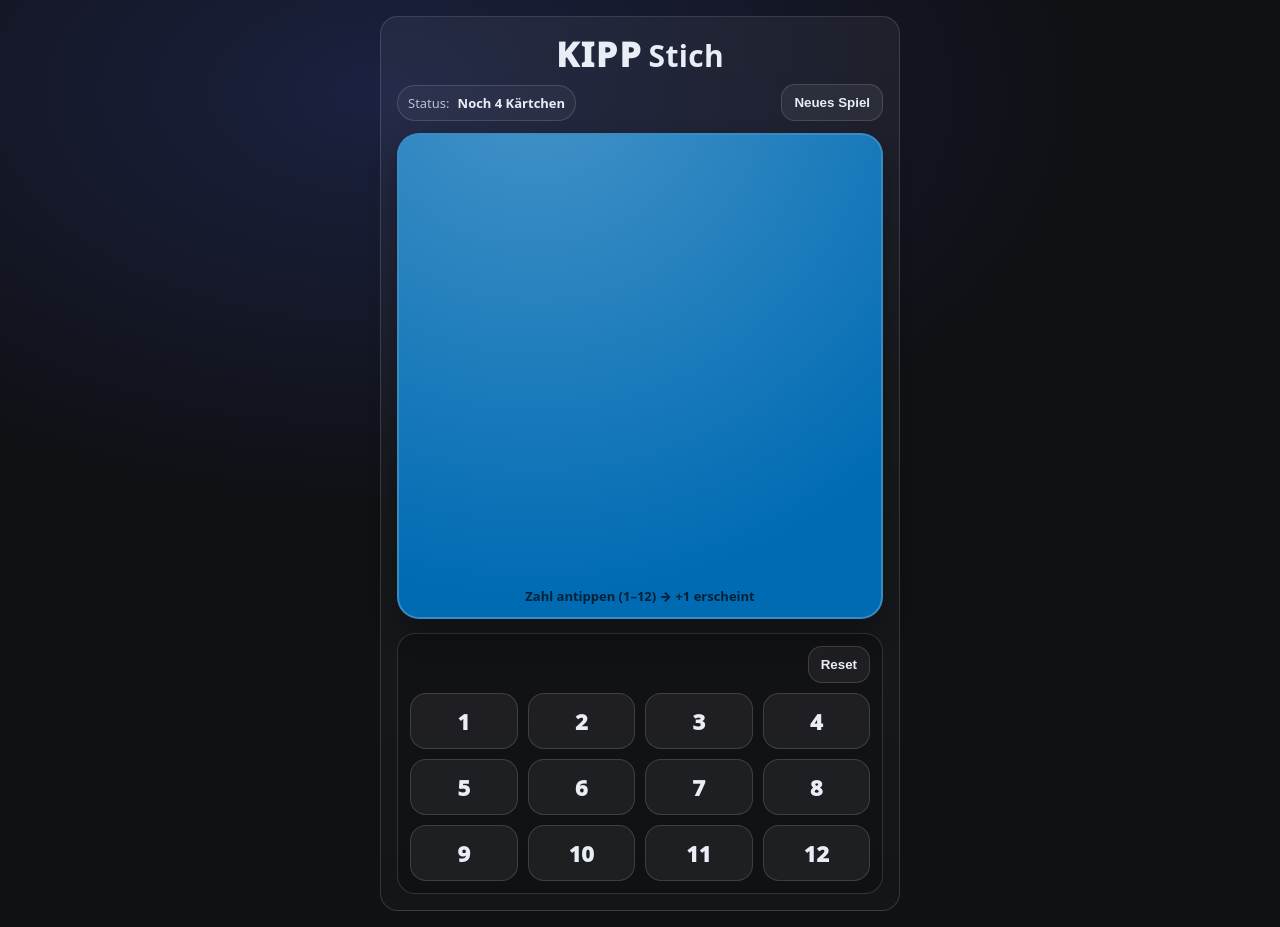
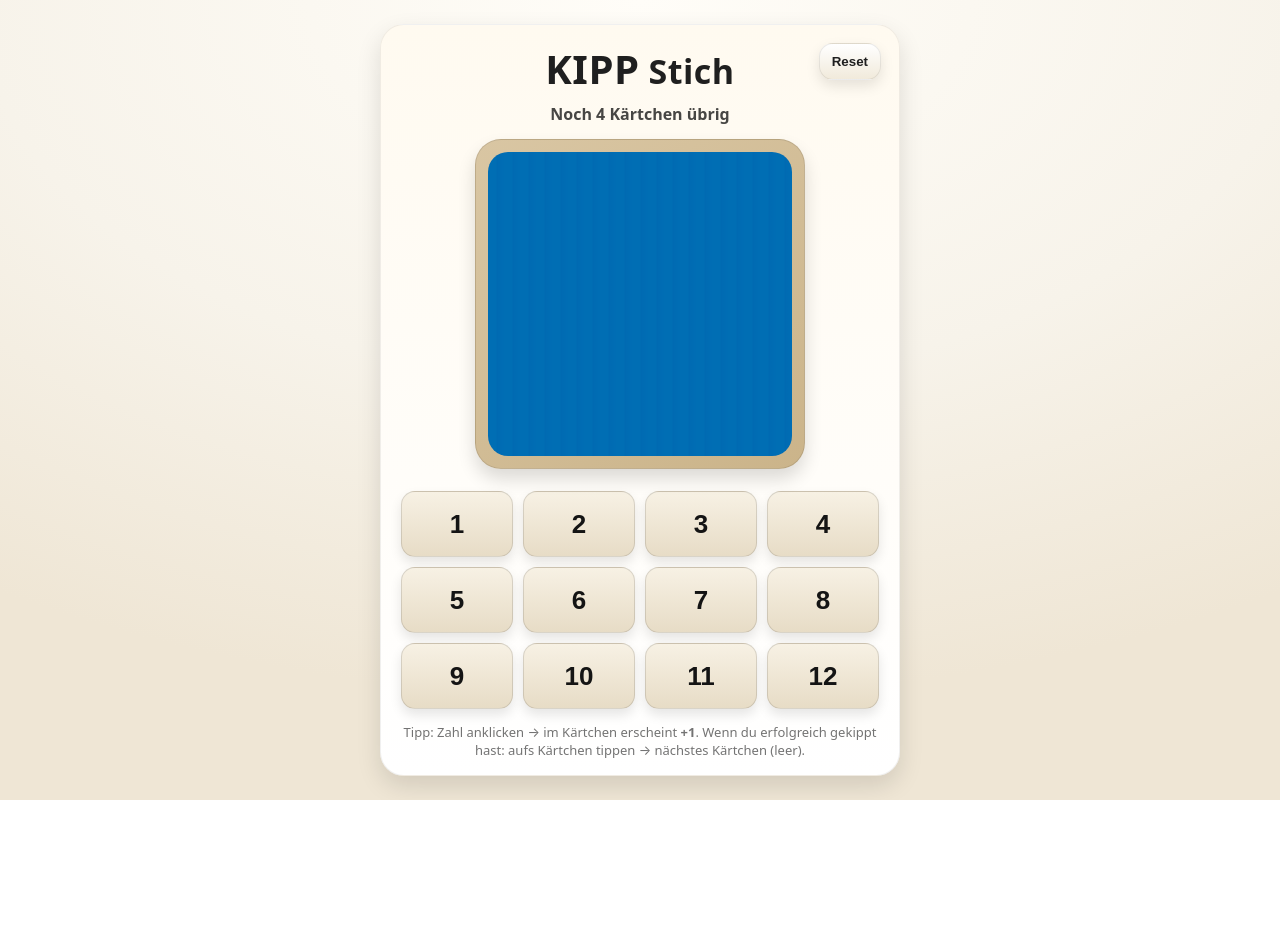
Before and after one commit to peterlenhart/KIPPSTICH, a plain HTML site: page index.html in a window 1280 px wide. After the commit the page ends 800 px from the top, so only its background shows below. Drawn offline with Linux system fonts and the light colour scheme.

Commit message:
Freundlicheres Design

```diff
--- a/index.html
+++ b/index.html
@@ -1,323 +1,287 @@
-<!DOCTYPE html>
+<!doctype html>
 <html lang="de">
 <head>
-  <meta charset="UTF-8" />
-  <meta name="viewport" content="width=device-width, initial-scale=1.0" />
-  <title>KIPPStich – 1 Spieler</title>
+  <meta charset="utf-8" />
+  <meta name="viewport" content="width=device-width, initial-scale=1" />
+  <title>KippStich</title>
   <style>
     :root{
-      --bg:#0f1115;
-      --text:#e8edf6;
-      --muted:#b7c0cf;
-      --outline:rgba(255,255,255,.14);
-      --radius:18px;
+      /* LENNOY-Farben */
+      --violett: rgb(164, 27, 133);
+      --blau:    rgb(0, 107, 179);
+      --gruen:   rgb(0, 166, 82);
+      --orange:  rgb(249, 150, 30);
+
+      /* Bambus / Holz / freundlich */
+      --bg: #f7f3ea;
+      --panel: #fffaf0;
+      --bamboo: #d9c6a3;
+      --bamboo2:#cbb48a;
+      --wood: #a07b4a;
+      --ink: #1f1f1f;
+      --shadow: 0 10px 24px rgba(0,0,0,.12);
+      --radius: 18px;
     }
-    *{box-sizing:border-box}
+
+    *{ box-sizing: border-box; }
     body{
       margin:0;
       font-family: system-ui, -apple-system, Segoe UI, Roboto, Arial, sans-serif;
-      background: radial-gradient(1200px 700px at 30% 10%, #1b2140 0%, var(--bg) 58%);
-      color:var(--text);
-      min-height:100svh;
+      background: radial-gradient(1200px 700px at 50% 0%, #fffdf8 0%, var(--bg) 55%, #efe6d5 100%);
+      color: var(--ink);
+      display:flex;
+      min-height:100vh;
+      align-items:center;
+      justify-content:center;
+      padding:18px;
+    }
+
+    .app{
+      width:min(520px, 100%);
+      background: linear-gradient(180deg, var(--panel), #fff);
+      border-radius: 24px;
+      box-shadow: var(--shadow);
+      padding: 18px 18px 16px;
+      position: relative;
+      border: 1px solid rgba(0,0,0,.06);
+    }
+
+    .topbar{
+      display:flex;
+      align-items:flex-end;
+      justify-content:center;
+      gap: 10px;
+      padding: 6px 0 10px;
+      position: relative;
+    }
+
+    .title{
+      margin:0;
+      text-align:center;
+      line-height:1;
+      letter-spacing:.5px;
+      user-select:none;
+    }
+    .title .kipp{ font-weight: 900; font-size: 40px; text-transform: uppercase; }
+    .title .stich{ font-weight: 700; font-size: 34px; }
+
+    .reset{
+      position:absolute;
+      right: 0;
+      top: 0;
+      border: 0;
+      background: linear-gradient(180deg, #fff, #f1eadb);
+      color: var(--ink);
+      padding: 10px 12px;
+      border-radius: 14px;
+      cursor:pointer;
+      font-weight: 700;
+      box-shadow: 0 6px 14px rgba(0,0,0,.10);
+      border: 1px solid rgba(0,0,0,.08);
+    }
+    .reset:active{ transform: translateY(1px); }
+
+    .status{
+      margin: 4px 0 14px;
+      text-align:center;
+      font-weight: 700;
+      color: rgba(0,0,0,.72);
+      user-select:none;
+    }
+
+    /* Spielkarte */
+    .cardWrap{
+      display:flex;
+      justify-content:center;
+      margin: 8px 0 14px;
+    }
+    .cardFrame{
+      width: min(330px, 92%);
+      aspect-ratio: 1 / 1;
+      border-radius: 26px;
+      background:
+        linear-gradient(145deg, var(--bamboo), var(--bamboo2));
+      padding: 12px;
+      box-shadow: 0 10px 18px rgba(0,0,0,.14);
+      position: relative;
+      border: 1px solid rgba(0,0,0,.10);
+    }
+    .card{
+      width: 100%;
+      height: 100%;
+      border-radius: 20px;
       display:flex;
       align-items:center;
       justify-content:center;
-      padding:16px;
+      user-select:none;
+      position: relative;
+      overflow:hidden;
     }
-    .app{
-      width:min(520px, 100%);
-      border:1px solid var(--outline);
-      border-radius:var(--radius);
-      background: linear-gradient(180deg, rgba(255,255,255,.05), rgba(255,255,255,.02));
-      padding:16px;
+    /* leichte “Holz-/Bambus”-Struktur */
+    .card::before{
+      content:"";
+      position:absolute; inset:0;
+      background:
+        repeating-linear-gradient(
+          90deg,
+          rgba(255,255,255,.08) 0px,
+          rgba(255,255,255,.08) 8px,
+          rgba(0,0,0,.03) 9px,
+          rgba(255,255,255,.08) 16px
+        );
+      mix-blend-mode: soft-light;
+      opacity:.55;
+      pointer-events:none;
     }
 
-    /* Titel */
-    .title{
-      text-align:center;
-      margin:4px 0 12px;
-      user-select:none;
-    }
-    .title .kipp{
-      font-weight:1000;
-      letter-spacing:2px;
-      font-size:34px;
-      text-transform:uppercase;
-      line-height:1;
-      display:inline-block;
-    }
-    .title .stich{
-      font-weight:900;
-      letter-spacing:.3px;
-      font-size:30px;
-      margin-left:6px;
-      line-height:1;
-      display:inline-block;
+    .cardNumber{
+      font-size: 92px;
+      font-weight: 900;
+      color: #0f0f0f;
+      text-shadow: 0 2px 0 rgba(255,255,255,.25);
     }
 
-    /* Statuszeile */
-    .status{
-      display:flex;
-      justify-content:space-between;
-      gap:10px;
-      align-items:center;
-      flex-wrap:wrap;
-      margin-bottom:12px;
-      color:var(--muted);
-      font-size:13px;
+    .won{
+      background: #101010 !important;
     }
-    .pill{
-      border:1px solid var(--outline);
-      background: rgba(255,255,255,.04);
-      padding:8px 10px;
-      border-radius:999px;
-      display:flex;
-      gap:8px;
-      align-items:center;
-      white-space:nowrap;
+    .won .cardNumber{ font-size: 34px; color:#fff; letter-spacing:.5px; }
+
+    /* Zahlenblock: “Steckblättchen” hochkant */
+    .grid{
+      display:grid;
+      grid-template-columns: repeat(4, 1fr);
+      gap: 10px;
+      padding: 8px 2px 2px;
     }
-    .pill b{ color:var(--text); }
 
-    button{
-      border:1px solid var(--outline);
-      background: rgba(255,255,255,.06);
-      color:var(--text);
-      padding:10px 12px;
-      border-radius:14px;
+    .tile{
+      height: 66px;              /* hochkantiger Look */
+      border-radius: 14px;
+      background: linear-gradient(180deg, #f7f1e4, #e7dcc6);
+      border: 1px solid rgba(0,0,0,.12);
+      box-shadow: 0 6px 12px rgba(0,0,0,.10);
+      font-weight: 900;
+      font-size: 26px;
+      color: #141414;
       cursor:pointer;
-      font-weight:900;
-    }
-    button:hover{ background: rgba(255,255,255,.10); }
-
-    /* Kärtchen */
-    .cardWrap{
-      width:100%;
-      margin-bottom:14px;
-    }
-    .card{
-      width:100%;
-      aspect-ratio: 1 / 1;
-      border-radius:22px;
-      border:2px solid rgba(255,255,255,.22);
-      box-shadow: 0 14px 28px rgba(0,0,0,.30);
       display:flex;
       align-items:center;
       justify-content:center;
-      position:relative;
-      cursor:pointer;
       user-select:none;
-      overflow:hidden;
     }
-    .card::after{
-      content:"";
-      position:absolute;
-      inset:-45%;
-      background: radial-gradient(circle at 30% 20%, rgba(255,255,255,.28), rgba(255,255,255,0) 55%);
-      transform: rotate(15deg);
-      pointer-events:none;
+    .tile:active{ transform: translateY(1px); }
+
+    /* kleine Hilfe unten */
+    .hint{
+      margin-top: 12px;
+      font-size: 13px;
+      color: rgba(0,0,0,.55);
+      text-align:center;
+      user-select:none;
     }
-    .cardNum{
-      position:relative;
-      z-index:2;
-      font-size:84px;
-      font-weight:1000;
-      color:#000;
-      line-height:1;
-      text-shadow: 0 2px 0 rgba(255,255,255,.25);
-    }
-    .cardEmptyHint{
-      position:absolute;
-      bottom:12px;
-      left:12px;
-      right:12px;
-      z-index:2;
-      font-size:13px;
-      color: rgba(0,0,0,.70);
-      font-weight:900;
-      text-align:center;
-    }
-
-    /* Zahlenblock */
-    .panel{
-      border:1px solid var(--outline);
-      border-radius:var(--radius);
-      background: rgba(0,0,0,.18);
-      padding:12px;
-    }
-    .panelTop{
-      display:flex;
-      justify-content:flex-end;
-      margin-bottom:10px;
-    }
-
-    .numbers{
-      display:grid;
-      grid-template-columns: repeat(4, 1fr);
-      gap:10px;
-    }
-    .nbtn{
-      border:1px solid var(--outline);
-      background: rgba(255,255,255,.06);
-      border-radius:16px;
-      cursor:pointer;
-      user-select:none;
-      display:flex;
-      align-items:center;
-      justify-content:center;
-      height:56px;                /* höher als breit */
-      font-weight:1000;
-      font-size:22px;
-      color:var(--text);
-    }
-    .nbtn:hover{ background: rgba(255,255,255,.12); }
-    .nbtn:active{ transform: scale(.985); }
-
-    /* Gewonnen-Overlay */
-    .win{
-      background:#000 !important;
-    }
-    .win .cardNum{
-      color:#fff;
-      font-size:44px;
-      letter-spacing:2px;
-      text-transform:uppercase;
-      text-shadow:none;
-    }
-    .win .cardEmptyHint{ display:none; }
-    .win::after{ display:none; }
   </style>
 </head>
-
 <body>
   <div class="app">
-    <div class="title" aria-label="Titel">
-      <span class="kipp">KIPP</span><span class="stich">Stich</span>
+    <div class="topbar">
+      <h1 class="title">
+        <span class="kipp">KIPP</span>
+        <span class="stich">Stich</span>
+      </h1>
+      <button class="reset" id="resetBtn">Reset</button>
     </div>
 
-    <div class="status">
-      <div class="pill">Status: <b id="remainingTxt">Noch 4 Kärtchen</b></div>
-      <button id="btnNew">Neues Spiel</button>
-    </div>
+    <div class="status" id="status">Noch 4 Kärtchen übrig</div>
 
     <div class="cardWrap">
-      <div class="card" id="card" title="Zahl wählen → im Kärtchen steht +1 (12→1). Dann auf die Karte tippen = Kärtchen weg.">
-        <div class="cardNum" id="cardNum"></div>
-        <div class="cardEmptyHint" id="cardHint">Zahl antippen (1–12) → +1 erscheint</div>
+      <div class="cardFrame">
+        <div class="card" id="card" title="Klick = Kärtchen weg (wenn Zahl vorhanden)">
+          <div class="cardNumber" id="cardNumber"> </div>
+        </div>
       </div>
     </div>
 
-    <div class="panel">
-      <div class="panelTop">
-        <button id="btnReset">Reset</button>
-      </div>
+    <div class="grid" id="grid"></div>
 
-      <div class="numbers" id="numbers"></div>
+    <div class="hint">
+      Tipp: Zahl anklicken → im Kärtchen erscheint <b>+1</b>.
+      Wenn du erfolgreich gekippt hast: aufs Kärtchen tippen → nächstes Kärtchen (leer).
     </div>
   </div>
 
   <script>
-  // Farben (wie bisher)
-  const COLORS = [
-    { name: "Grün",    rgb: "rgb(0,166,82)" },
-    { name: "Violett", rgb: "rgb(164,27,133)" },
-    { name: "Blau",    rgb: "rgb(0,107,179)" },
-    { name: "Orange",  rgb: "rgb(249,150,30)" },
+    // Kartenfarben (LENNOY)
+    const colors = [
+      getComputedStyle(document.documentElement).getPropertyValue('--gruen').trim(),
+      getComputedStyle(document.documentElement).getPropertyValue('--orange').trim(),
+      getComputedStyle(document.documentElement).getPropertyValue('--violett').trim(),
+      getComputedStyle(document.documentElement).getPropertyValue('--blau').trim(),
     ];
 
-  const WIN_TARGET = 4;
+    const cardEl = document.getElementById('card');
+    const numEl  = document.getElementById('cardNumber');
+    const gridEl = document.getElementById('grid');
+    const statusEl = document.getElementById('status');
+    const resetBtn = document.getElementById('resetBtn');
 
-  let cleared = 0;
-  let currentColor = 0;
-  let shownNum = null;
-  let isFinished = false;
+    let remaining = 4;
+    let cardHasNumber = false;
 
-  const elCard = document.getElementById("card");
-  const elCardNum = document.getElementById("cardNum");
-  const elCardHint = document.getElementById("cardHint");
-  const elRemainingTxt = document.getElementById("remainingTxt");
-  const elNumbers = document.getElementById("numbers");
-
-  function randInt(max){ return Math.floor(Math.random()*max); }
-
-  function plusOneWrap(n){
-    return (n === 12) ? 1 : (n + 1);
+    function randColor(){
+      return colors[Math.floor(Math.random() * colors.length)];
     }
 
-  function setCardColor(idx){
-    currentColor = idx;
-    elCard.classList.remove("win");
-    elCard.style.background = COLORS[idx].rgb;
+    function setNewEmptyCard(){
+      // Wenn 0 übrig: Endzustand
+      if (remaining <= 0){
+        cardEl.classList.add('won');
+        numEl.textContent = 'Gewonnen';
+        statusEl.textContent = '0 Kärtchen übrig';
+        cardHasNumber = false;
+        return;
       }
 
-  function updateRemaining(){
-    const remaining = Math.max(0, WIN_TARGET - cleared);
-    if(remaining === 1) elRemainingTxt.textContent = "Noch 1 Kärtchen";
-    else elRemainingTxt.textContent = `Noch ${remaining} Kärtchen`;
+      cardEl.classList.remove('won');
+      cardEl.style.background = randColor();
+      numEl.textContent = '';          // leer
+      cardHasNumber = false;
+      statusEl.textContent = `Noch ${remaining} Kärtchen übrig`;
     }
 
-  function showWinCard(){
-    isFinished = true;
-    elCard.classList.add("win");
-    elCard.style.background = "#000";
-    elCardNum.textContent = "GEWONNEN";
-    elCardHint.textContent = "";
-    shownNum = null;
-  }
+    function makeGrid(){
+      gridEl.innerHTML = '';
+      for(let n=1; n<=12; n++){
+        const btn = document.createElement('button');
+        btn.className = 'tile';
+        btn.textContent = n;
+        btn.addEventListener('click', () => {
+          if (remaining <= 0) return;
 
-  function newEmptyCard(){
-    shownNum = null;
-    elCardNum.textContent = "";
-    elCardHint.textContent = "Zahl antippen (1–12) → +1 erscheint";
-    setCardColor(randInt(COLORS.length));
-  }
-
-  function resetGame(){
-    cleared = 0;
-    isFinished = false;
-    updateRemaining();
-    newEmptyCard();
-  }
-
-  function buildNumbers(){
-    elNumbers.innerHTML = "";
-    for(let n=1; n<=12; n++){
-      const btn = document.createElement("div");
-      btn.className = "nbtn";
-      btn.textContent = n;
-
-      btn.addEventListener("click", () => {
-        if(isFinished) return;
-        shownNum = plusOneWrap(n);
-        elCardNum.textContent = String(shownNum);
-        elCardHint.textContent = "Wenn du erfolgreich gekippt hast: auf die Karte tippen";
+          // Auswahl: Anzeige = +1 (12 -> 1)
+          const plusOne = (n % 12) + 1;
+          numEl.textContent = String(plusOne);
+          cardHasNumber = true;
         });
-
-      elNumbers.appendChild(btn);
+        gridEl.appendChild(btn);
       }
     }
 
-  // Karte antippen = Kärtchen weg
-  elCard.addEventListener("click", () => {
-    if(isFinished) return;
-    if(shownNum == null) return;
+    // Klick aufs Kärtchen: nur wenn Zahl da ist -> “abgeben” / nächstes leeres Kärtchen
+    cardEl.addEventListener('click', () => {
+      if (remaining <= 0) return;
+      if (!cardHasNumber) return;
 
-    cleared += 1;
-    updateRemaining();
-
-    // WICHTIG: Beim letzten Klick darf KEIN neues Farbkärtchen erscheinen.
-    if(cleared >= WIN_TARGET){
-      showWinCard();
-      return;
-    }
-
-    newEmptyCard();
+      remaining -= 1;
+      setNewEmptyCard();
     });
 
-  document.getElementById("btnNew").addEventListener("click", resetGame);
-  document.getElementById("btnReset").addEventListener("click", resetGame);
+    resetBtn.addEventListener('click', () => {
+      remaining = 4;
+      setNewEmptyCard();
+    });
 
-  buildNumbers();
-  resetGame();
+    makeGrid();
+    setNewEmptyCard();
   </script>
 </body>
 </html>
```
Lines whose indentation alone changed are shown as unchanged.
